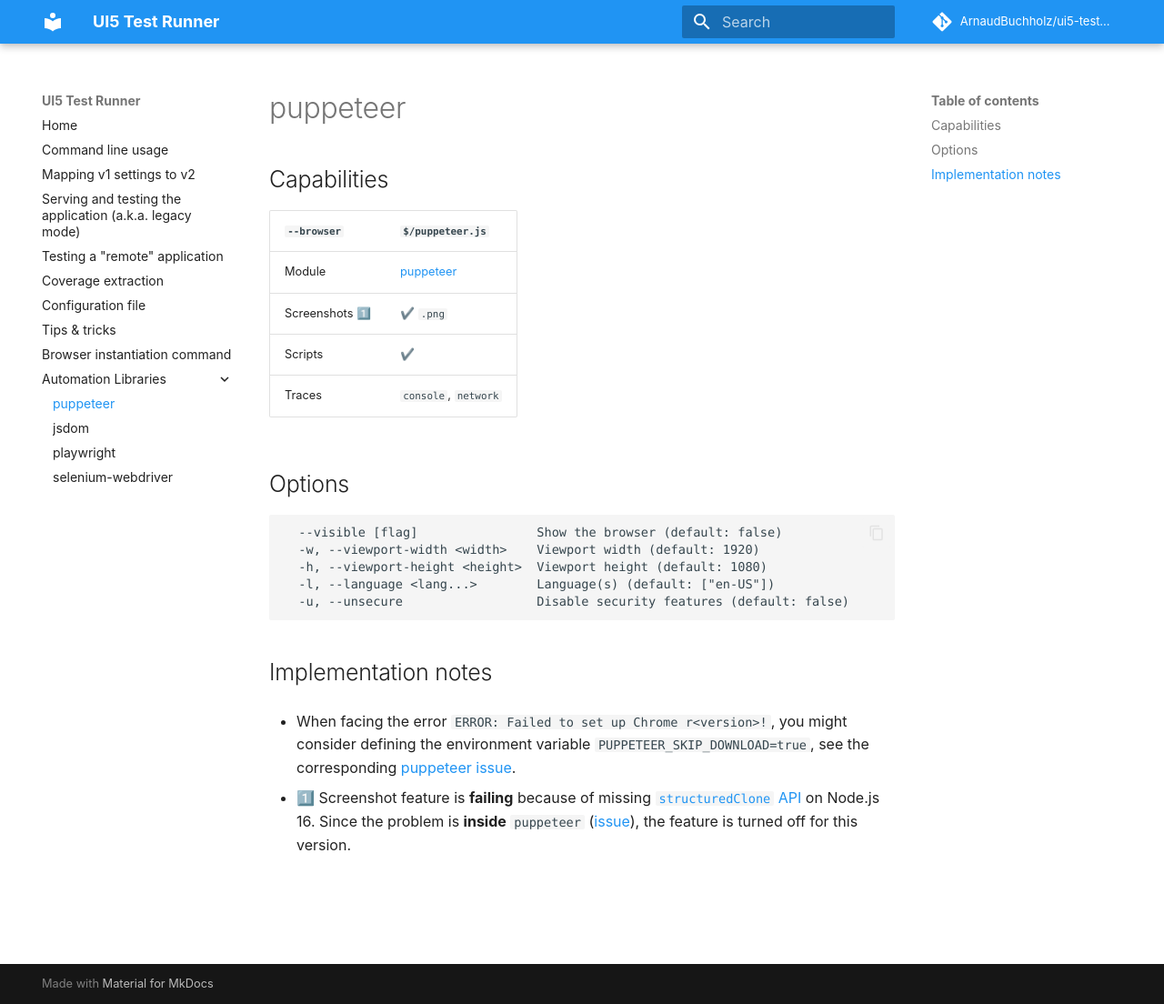
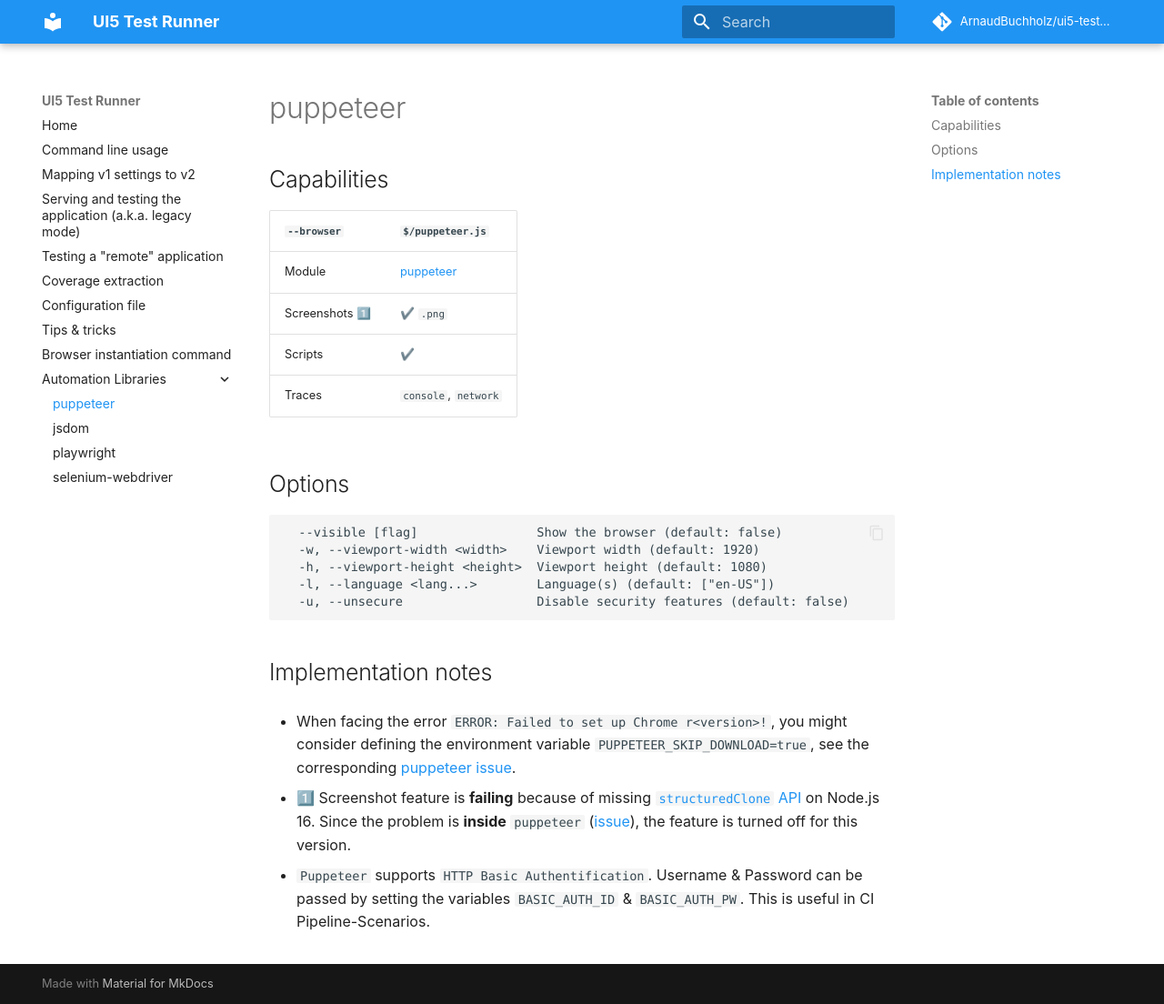
Before and after one commit to ArnaudBuchholz/ui5-test-runner, an MkDocs documentation site: the page built from docs/puppeteer.md, in a window 1280 px wide and 1104 px high. Shown: the whole window at 91% size. Built offline with MkDocs 1.6.1 and Material for MkDocs 9.7.7, drawn with Linux system fonts in a browser that asks for light colours; comment, search, counter and statistics services are not loaded.

Commit message:
update puppeteer doc

```diff
--- a/docs/puppeteer.md
+++ b/docs/puppeteer.md
@@ -23,3 +23,5 @@
 * When facing the error `ERROR: Failed to set up Chrome r<version>!`, you might consider defining the environment variable `PUPPETEER_SKIP_DOWNLOAD=true`, see the corresponding [puppeteer issue](https://github.com/puppeteer/puppeteer/issues/6492).
 
 * 1️⃣ Screenshot feature is **failing** because of missing [`structuredClone` API](https://developer.mozilla.org/en-US/docs/Web/API/structuredClone#browser_compatibility) on Node.js 16. Since the problem is **inside** `puppeteer` ([issue](https://github.com/puppeteer/puppeteer/issues/11004)), the feature is turned off for this version.
+
+* `Puppeteer` supports `HTTP Basic Authentification`. Username & Password can be passed by setting the variables `BASIC_AUTH_ID` & `BASIC_AUTH_PW`. This is useful in CI Pipeline-Scenarios.
```
